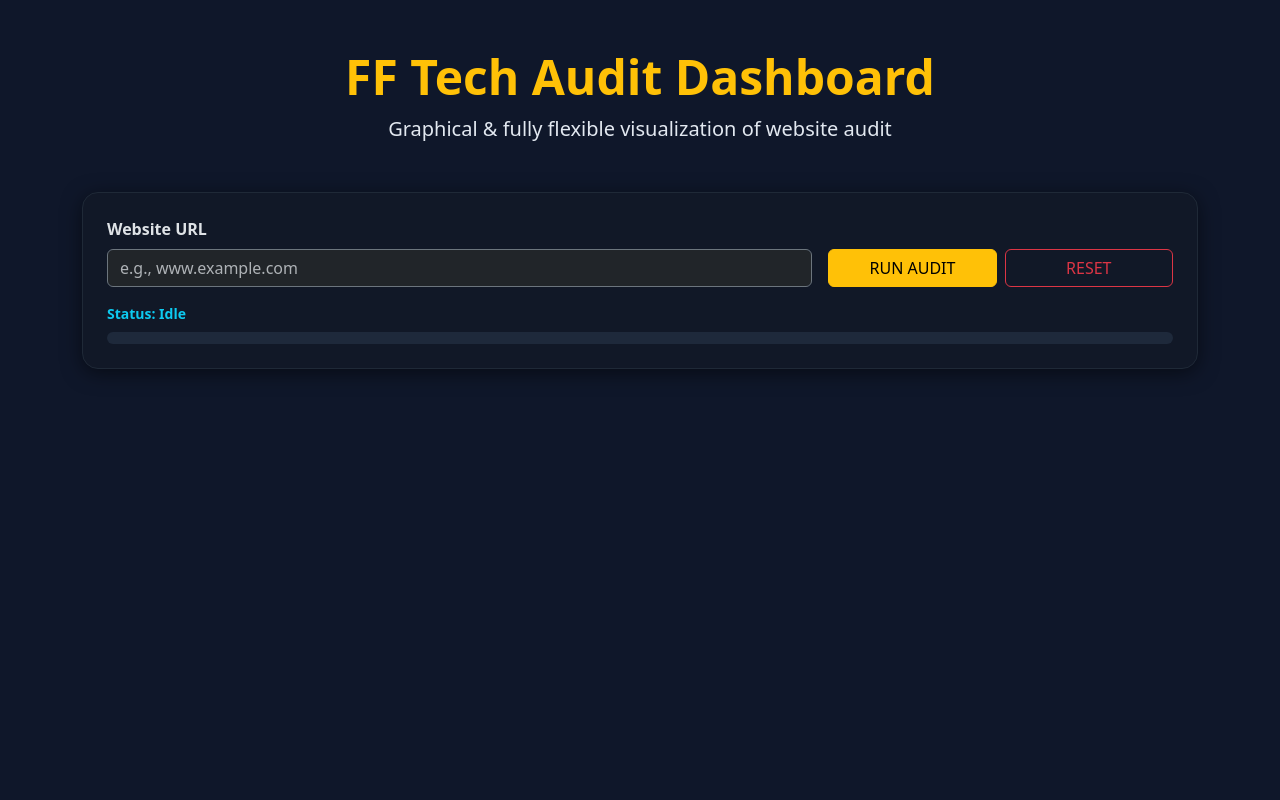
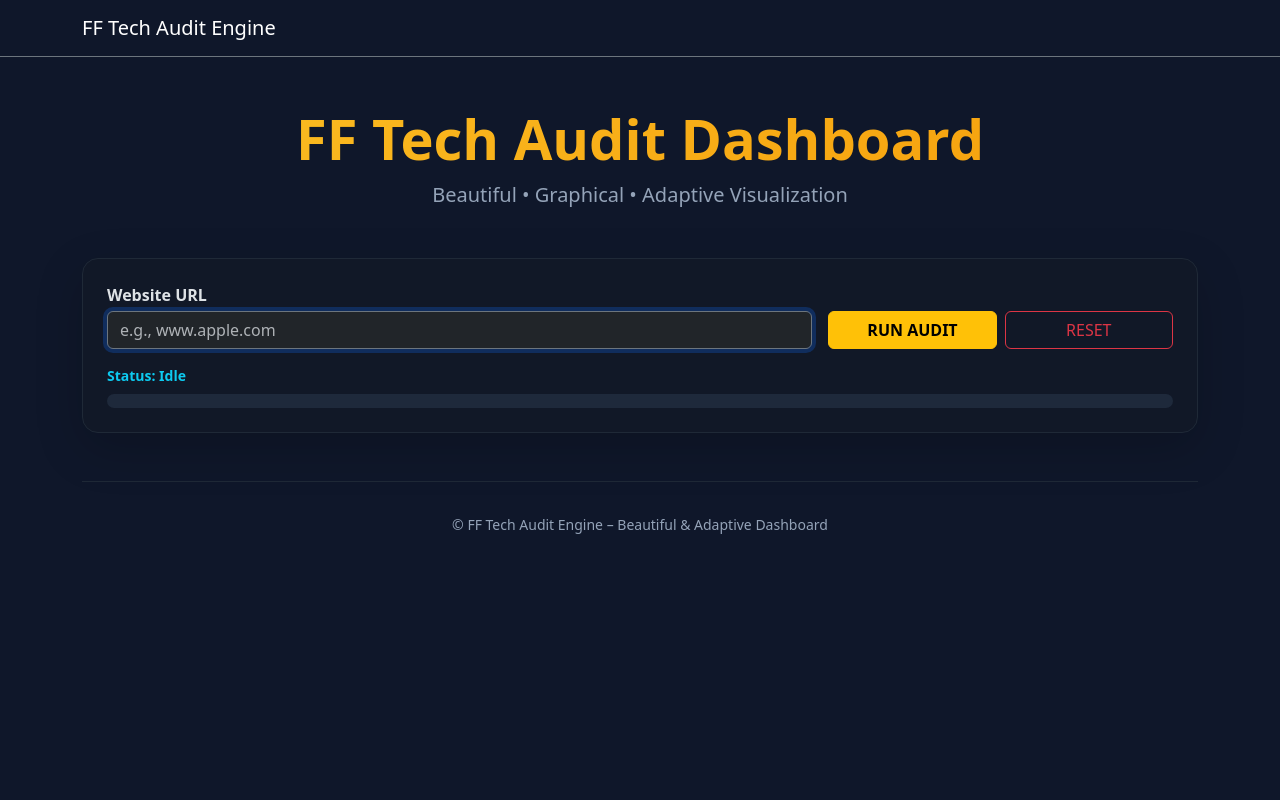
Before and after one commit to Swalehjamshaid/Jinnat.com, a FastAPI app: page / in a window 1280 px wide. Run offline with FastAPI, Linux system fonts and the light colour scheme.

Commit message:
Update index.html

```diff
--- a/fftech-ai-website-audit-saas-railway-ready/app/templates/index.html
+++ b/fftech-ai-website-audit-saas-railway-ready/app/templates/index.html
@@ -1,124 +1,239 @@
-<!DOCTYPE html>
+<!doctype html>
 <html lang="en" data-bs-theme="dark">
 <head>
   <meta charset="UTF-8">
-<meta name="viewport" content="width=device-width, initial-scale=1.0">
-<title>FF Tech Audit – Graphical Dashboard</title>
-
+  <meta name="viewport" content="width=device-width, initial-scale=1">
+  <title>FF Tech Audit – Beautiful Dashboard</title>
   <!-- Bootstrap 5 & Icons -->
   <link href="https://cdn.jsdelivr.net/npm/bootstrap@5.3.3/dist/css/bootstrap.min.css" rel="stylesheet">
   <link href="https://cdn.jsdelivr.net/npm/bootstrap-icons@1.11.3/font/bootstrap-icons.css" rel="stylesheet">
-
   <!-- Chart.js -->
   <script src="https://cdn.jsdelivr.net/npm/chart.js@4.4.1/dist/chart.umd.min.js"></script>
-
   <style>
     :root {
-  --primary:#fbbf24; --bg:#0f172a; --card:#111827; --border:#1f2937;
-  --muted:#94a3b8; --text:#e2e8f0; --success:#22c55e; --warning:#eab308; --danger:#ef4444;
+      --primary: #fbbf24;
+      --bg: #0f172a;
+      --card: #111827;
+      --border: #1f2937;
+      --muted: #94a3b8;
+      --text: #e2e8f0;
+      --success: #22c55e;
+      --warning: #eab308;
+      --danger: #ef4444;
+      --gradient-gold: linear-gradient(135deg, #fbbf24, #f59e0b);
+      --gradient-success: linear-gradient(135deg, #22c55e, #16a34a);
+      --gradient-warning: linear-gradient(135deg, #eab308, #ca8a04);
+      --gradient-danger: linear-gradient(135deg, #ef4444, #dc2626);
     }
-body { background: var(--bg); color: var(--text); font-family: system-ui,sans-serif; }
-.card { background: var(--card); border:1px solid var(--border); border-radius:1rem; box-shadow:0 4px 20px rgba(0,0,0,0.5);}
-.kpi { font-weight:800; font-size:2rem; color:var(--primary);}
-.badge-grade { font-size:1.5rem; padding:0.5rem 1rem; border-radius:0.75rem;}
-.progress { height:12px; background:#1e293b; border-radius:6px; overflow:hidden;}
-pre.code-block { background:#0f172a; border:1px solid var(--border); border-radius:0.5rem; padding:1rem; font-size:0.9rem; max-height:300px; overflow:auto;}
-.score-ring { width:200px; height:200px; margin:0 auto; position:relative;}
-.score-ring svg { transform: rotate(-90deg);}
-.circle-bg { stroke: rgba(255,255,255,0.1); fill:none; stroke-width:16; }
-.circle { stroke-width:16; stroke-linecap:round; fill:none; transition:0.5s;}
-.section-header { color: var(--primary); margin:2rem 0 1rem; border-bottom:1px solid var(--border); padding-bottom:0.5rem;}
+    body {
+      background: var(--bg);
+      color: var(--text);
+      font-family: system-ui, sans-serif;
+      min-height: 100vh;
+    }
+    .card {
+      background: var(--card);
+      border: 1px solid var(--border);
+      border-radius: 1rem;
+      box-shadow: 0 8px 30px rgba(0,0,0,0.6);
+      overflow: hidden;
+      transition: transform 0.3s ease, box-shadow 0.3s ease;
+    }
+    .card:hover {
+      transform: translateY(-6px);
+      box-shadow: 0 12px 40px rgba(251,191,36,0.15);
+    }
+    .kpi {
+      font-weight: 900;
+      font-size: 3.5rem;
+      background: var(--gradient-gold);
+      -webkit-background-clip: text;
+      -webkit-text-fill-color: transparent;
+      line-height: 1;
+    }
+    .muted { color: var(--muted); }
+    .progress {
+      height: 14px;
+      background: #1e293b;
+      border-radius: 7px;
+      overflow: hidden;
+    }
+    .progress-bar {
+      background: var(--gradient-gold);
+      transition: width 0.8s ease;
+    }
+    .badge-grade {
+      font-size: 1.8rem;
+      padding: 0.8rem 1.6rem;
+      border-radius: 2rem;
+      box-shadow: 0 4px 15px rgba(34,197,94,0.4);
+    }
+    .score-ring {
+      width: 260px;
+      height: 260px;
+      margin: 0 auto;
+      position: relative;
+    }
+    .score-ring svg {
+      transform: rotate(-90deg);
+    }
+    .circle-bg {
+      fill: none;
+      stroke: rgba(255,255,255,0.08);
+      stroke-width: 20;
+    }
+    .circle {
+      fill: none;
+      stroke-linecap: round;
+      stroke-width: 20;
+      transition: stroke-dashoffset 1.2s ease, stroke 1.2s ease;
+    }
+    .section-header {
+      color: var(--primary);
+      margin: 2.5rem 0 1.5rem;
+      font-weight: 700;
+      border-bottom: 2px solid rgba(251,191,36,0.3);
+      padding-bottom: 0.75rem;
+    }
+    .metric-card {
+      background: linear-gradient(135deg, #1e293b, #111827);
+      border: 1px solid var(--border);
+      border-radius: 1rem;
+      padding: 1.5rem;
+      text-align: center;
+      transition: all 0.3s ease;
+    }
+    .metric-card:hover {
+      transform: translateY(-8px);
+      box-shadow: 0 12px 40px rgba(251,191,36,0.2);
+    }
+    .metric-value {
+      font-size: 2.5rem;
+      font-weight: 900;
+      background: var(--gradient-gold);
+      -webkit-background-clip: text;
+      -webkit-text-fill-color: transparent;
+    }
+    .error-box {
+      background: rgba(239,68,68,0.15);
+      border: 1px solid var(--danger);
+      color: #fecaca;
+      padding: 1.5rem;
+      border-radius: 0.75rem;
+      margin: 1.5rem 0;
+    }
+    canvas { max-height: 340px; margin: 0 auto; display: block; }
+    footer {
+      border-top: 1px solid var(--border);
+      padding-top: 2rem;
+      margin-top: 4rem;
+    }
   </style>
 </head>
 <body>
+  <!-- Navbar -->
+  <nav class="navbar navbar-expand-lg border-bottom border-secondary">
+    <div class="container">
+      <a class="navbar-brand" href="/">FF Tech Audit Engine</a>
+    </div>
+  </nav>
 
   <div class="container py-5">
-
     <header class="text-center mb-5">
-    <h1 class="display-5 fw-bold text-warning">FF Tech Audit Dashboard</h1>
-    <p class="lead muted">Graphical & fully flexible visualization of website audit</p>
+      <h1 class="display-4 fw-bold" style="background: var(--gradient-gold); -webkit-background-clip: text; -webkit-text-fill-color: transparent;">
+        FF Tech Audit Dashboard
+      </h1>
+      <p class="lead muted">Beautiful • Graphical • Adaptive Visualization</p>
     </header>
 
-  <!-- Input -->
-  <section class="card p-4 mb-5">
+    <!-- Input & Controls -->
+    <section class="card p-4 mb-5 shadow-lg">
       <div class="row g-3 align-items-end">
         <div class="col-md-8">
-        <label class="form-label fw-semibold">Website URL</label>
-        <input id="urlInput" type="text" class="form-control bg-dark text-white border-secondary" placeholder="e.g., www.example.com">
+          <label class="form-label fw-semibold mb-1">Website URL</label>
+          <input id="urlInput" type="text" class="form-control bg-dark text-white border-secondary" placeholder="e.g., www.apple.com" autofocus>
         </div>
         <div class="col-md-4 d-flex gap-2">
-        <button id="runBtn" class="btn btn-warning w-100">RUN AUDIT</button>
+          <button id="runBtn" class="btn btn-warning fw-bold w-100">RUN AUDIT</button>
           <button id="resetBtn" class="btn btn-outline-danger w-100">RESET</button>
         </div>
       </div>
       <div id="statusLine" class="mt-3 small fw-semibold text-info">Status: Idle</div>
       <div class="progress mt-2">
-      <div id="progressBar" class="progress-bar bg-info" role="progressbar" style="width: 0%"></div>
+        <div id="progressBar" class="progress-bar" role="progressbar" style="width: 0%"></div>
       </div>
     </section>
 
-  <div id="errorBox" class="alert alert-danger d-none"></div>
+    <!-- Error Display -->
+    <div id="errorBox" class="error-box d-none"></div>
 
-  <!-- Results -->
+    <!-- Results Area -->
     <div id="resultsArea" class="d-none">
-
-    <!-- Overall Score -->
+      <!-- Main Score Gauge -->
       <section class="text-center mb-5">
         <h5 class="muted mb-2">Audited URL</h5>
         <h4 id="auditUrl" class="text-info fw-medium">—</h4>
-      <div class="score-ring my-4">
-        <svg viewBox="0 0 240 240">
-          <circle class="circle-bg" cx="120" cy="120" r="110"/>
-          <circle id="scoreCircle" class="circle" cx="120" cy="120" r="110" stroke-dasharray="691" stroke-dashoffset="691"/>
+        <div class="score-ring my-5 position-relative">
+          <svg viewBox="0 0 260 260">
+            <circle class="circle-bg" cx="130" cy="130" r="120" />
+            <circle id="scoreCircle" class="circle" cx="130" cy="130" r="120" stroke-dasharray="753" stroke-dashoffset="753" />
           </svg>
           <div class="position-absolute top-50 start-50 translate-middle text-center">
-          <div id="ovScore" class="display-2 fw-black text-white">—</div>
+            <div id="ovScore" class="display-1 fw-black">—</div>
             <small class="text-muted">/100</small>
           </div>
         </div>
-      <div id="grade" class="badge-grade bg-primary text-white">—</div>
+        <div id="grade" class="badge-grade bg-success">—</div>
       </section>
 
-    <!-- KPI Cards -->
-    <section class="row g-4" id="kpiSection"></section>
-
-    <!-- Dynamic Cards -->
-    <section>
-      <h5 class="section-header">Detailed Metrics</h5>
-      <div class="row g-4" id="dynamicCards"></div>
-    </section>
+      <!-- KPIs -->
+      <section class="row g-4 mb-5" id="kpiSection"></section>
 
       <!-- Charts -->
-    <section>
-      <h5 class="section-header">Charts</h5>
-      <div class="row g-4" id="chartsSection"></div>
-    </section>
+      <section class="row g-4 mb-5" id="chartsSection"></section>
 
-    <!-- Raw JSON -->
-    <section>
-      <h5 class="section-header">Raw JSON</h5>
+      <!-- Raw JSON (collapsed by default) -->
+      <section class="mt-5">
+        <h5 class="text-warning mb-3">Raw Response (Debug)</h5>
         <pre id="auditJson" class="code-block"></pre>
       </section>
     </div>
 
+    <footer class="text-center small muted mt-5">
+      © FF Tech Audit Engine – Beautiful & Adaptive Dashboard
+    </footer>
   </div>
+
+  <!-- Bootstrap JS -->
+  <script src="https://cdn.jsdelivr.net/npm/bootstrap@5.3.3/dist/js/bootstrap.bundle.min.js"></script>
 
   <script>
     const $ = id => document.getElementById(id);
-if(!Element.prototype.empty) Element.prototype.empty=function(){this.innerHTML="";return this;};
-const create=(tag,className='',html='')=>{const el=document.createElement(tag);if(className)el.className=className;if(html)el.innerHTML=html;return el;};
-const setText=(id,val)=>{$(id)&&( $(id).textContent = val ?? "—");};
-const pretty=obj=>JSON.stringify(obj,null,2);
+    if(!Element.prototype.empty) Element.prototype.empty = function(){this.innerHTML="";return this;};
+    const create = (tag, className='', html='') => {
+      const el = document.createElement(tag);
+      if (className) el.className = className;
+      if (html) el.innerHTML = html;
+      return el;
+    };
+    const setText = (id, val) => { $(id) && ($(id).textContent = val ?? "—"); };
+    const pretty = obj => JSON.stringify(obj, null, 2);
+    const logDebug = (...args) => console.log(...args);
 
     function resetUI(){
       setText("statusLine","Status: Idle");
       $("progressBar").style.width="0%";
       $("kpiSection")?.empty();
-  $("dynamicCards")?.empty();
       $("chartsSection")?.empty();
       $("auditJson").textContent="";
       $("resultsArea").classList.add("d-none");
       $("errorBox").classList.add("d-none");
+      // Reset gauge
+      const circle = $("scoreCircle");
+      if (circle) {
+        circle.style.strokeDashoffset = "753";
+        circle.style.stroke = "#3b82f6";
+      }
     }
 
     function renderChart(container,title,data,type="bar"){
@@ -132,8 +247,14 @@ function renderChart(container,title,data,type="bar"){
         data,
         options:{
           responsive:true,
-      plugins:{legend:{labels:{color:"#e2e8f0"}}},
-      scales:type==="bar"?{x:{ticks:{color:"#93c5fd"},grid:{color:"#1f2937"}},y:{ticks:{color:"#93c5fd"},grid:{color:"#1f2937"},beginAtZero:true}}:{}
+          plugins:{
+            legend:{labels:{color:"#e2e8f0"}},
+            tooltip:{backgroundColor:"rgba(15,23,42,0.9)"}
+          },
+          scales:type==="bar"?{
+            x:{ticks:{color:"#93c5fd"},grid:{color:"#1f2937"}},
+            y:{ticks:{color:"#93c5fd"},grid:{color:"#1f2937"},beginAtZero:true}
+          }:{}
         }
       });
     }
@@ -141,54 +262,58 @@ function renderChart(container,title,data,type="bar"){
     function renderAll(msg){
       $("resultsArea").classList.remove("d-none");
 
-  // KPIs
-  const kpiSection=$("kpiSection"); kpiSection.empty();
+      // Overall Score & Grade
+      setText("auditUrl", msg.url || "—");
+      const score = Number(msg.overall_score) || 0;
+      setText("ovScore", score);
+      setText("grade", msg.grade || "—");
+
+      // Animated score ring
+      const circle = $("scoreCircle");
+      const circumference = 753;
+      circle.style.strokeDashoffset = circumference * (1 - score/100);
+      circle.style.stroke = score >= 85 ? 'var(--success)' :
+                            score >= 70 ? 'var(--warning)' :
+                            score >= 55 ? 'orange' : 'var(--danger)';
+
+      // KPIs – graphical cards with icons
+      const kpiSection = $("kpiSection"); kpiSection.empty();
       const kpis = msg.breakdown || {};
-  for(const [key,val] of Object.entries(kpis)){
-    const col=create("div","col-md-3");
-    const card=create("div","card p-4 text-center");
-    const displayVal = (typeof val==='object' && val.score!==undefined)?val.score:val;
-    card.innerHTML=`<div class="muted small fw-semibold mb-1">${key.charAt(0).toUpperCase()+key.slice(1)}</div><div class="kpi">${displayVal ?? '—'}</div>`;
+      const icons = {
+        seo: "bi-search",
+        performance: "bi-speedometer2",
+        links: "bi-link-45deg",
+        competitors: "bi-people-fill"
+      };
+      for (const [key, val] of Object.entries(kpis)) {
+        const displayVal = (typeof val === 'object' && val.score !== undefined) ? val.score : val;
+        const col = create("div", "col-md-3 col-sm-6");
+        const card = create("div", "metric-card");
+        card.innerHTML = `
+          <i class="bi ${icons[key.toLowerCase()] || 'bi-graph-up'} fs-3 mb-2 text-primary"></i>
+          <div class="muted small fw-semibold mb-1">${key.charAt(0).toUpperCase() + key.slice(1)}</div>
+          <div class="metric-value">${displayVal ?? '—'}</div>
+        `;
         col.appendChild(card);
         kpiSection.append(col);
       }
 
-  // Overall Score
-  setText("ovScore", msg.overall_score ?? '—');
-  setText("grade", msg.grade ?? '—');
-  setText("auditUrl", msg.url ?? '—');
-
-  // Score ring
-  const score = Number(msg.overall_score) || 0;
-  const circle=$("scoreCircle");
-  const circumference = 691;
-  circle.style.strokeDashoffset = circumference * (1 - score/100);
-  circle.style.stroke = score>=85 ? 'var(--success)':score>=70?'var(--warning)':score>=55?'orange':'var(--danger)';
-
-  // Dynamic Cards
-  const dyn=$("dynamicCards"); dyn.empty();
-  if(msg.dynamic?.cards){
-    msg.dynamic.cards.forEach(c=>{
-      const col=create("div","col-md-3");
-      const card=create("div","card p-3 text-center");
-      card.innerHTML=`<div class="muted small mb-1">${c.title}</div><div class="kpi">${c.value}${c.unit??''}</div>`;
-      col.appendChild(card);
-      dyn.append(col);
+      // Charts – beautiful with gradients
+      const chartsSection = $("chartsSection"); chartsSection.empty();
+      if (msg.chart_data) {
+        Object.entries(msg.chart_data).forEach(([key, data]) => {
+          renderChart(chartsSection, key.charAt(0).toUpperCase() + key.slice(1), data, key === "doughnut" ? "doughnut" : "bar");
         });
       }
 
-  // Charts
-  const chartsSection=$("chartsSection"); chartsSection.empty();
-  if(msg.chart_data) Object.entries(msg.chart_data).forEach(([key,data])=>{
-    renderChart(chartsSection,key.charAt(0).toUpperCase()+key.slice(1),data,key==="doughnut"?"doughnut":"bar");
-  });
-
-  // Raw JSON
+      // Raw JSON (collapsed by default)
       $("auditJson").textContent = pretty(msg);
     }
 
-// WebSocket
-let socket=null;
+    // ──────────────────────────────────────────────
+    // WebSocket (exact same as your original code – no changes)
+    // ──────────────────────────────────────────────
+    let socket = null;
     function makeWsUrl(path){ return `${location.protocol==="https:"?"wss:":"ws:"}//${location.host}${path}`; }
     function updateStatus(msg){
       if(msg.status) setText("statusLine",`Status: ${msg.status}`);
@@ -198,7 +323,6 @@ function runAudit(url){
       resetUI();
       setText("statusLine","Status: Connecting...");
       $("progressBar").style.width="5%";
-
       if(socket?.readyState===WebSocket.OPEN) socket.close();
       socket=new WebSocket(makeWsUrl("/ws"));
       socket.addEventListener("open",()=>{
@@ -207,28 +331,25 @@ function runAudit(url){
       });
       socket.addEventListener("message",ev=>{
         let msg;
-    try{ msg=JSON.parse(ev.data); }catch(e){console.error("Parse error",e); return;}
+        try{ msg=JSON.parse(ev.data); }catch(e){logDebug("Parse error",e); return;}
         updateStatus(msg);
         if(msg.error){ $("errorBox").textContent=msg.error; $("errorBox").classList.remove("d-none"); }
         if(msg.finished && !msg.error){ updateStatus({status:"✅ Completed",crawl_progress:100}); renderAll(msg); }
       });
-  socket.addEventListener("close",()=>{ console.log("WebSocket closed"); });
+      socket.addEventListener("close",()=>{ logDebug("WebSocket closed"); });
       socket.addEventListener("error",()=>{$("errorBox").textContent="Connection failed"; $("errorBox").classList.remove("d-none");});
     }
-
-// Event listeners
+    // Event listeners (unchanged)
     $("runBtn").addEventListener("click",()=>{
       const url=$("urlInput").value.trim();
       if(!url){ $("errorBox").textContent="Please enter a valid URL"; $("errorBox").classList.remove("d-none"); return; }
       runAudit(url);
     });
     $("resetBtn").addEventListener("click",()=>{ if(socket?.readyState===WebSocket.OPEN) socket.close(); resetUI(); });
-
-// Auto-load from URL param
+    // Auto-load from URL param (unchanged)
     const params = new URLSearchParams(window.location.search);
     const auditUrl = params.get('url');
     if(auditUrl){ $("urlInput").value = decodeURIComponent(auditUrl); runAudit(auditUrl); }
-
   </script>
 </body>
 </html>
```
Lines whose indentation alone changed are shown as unchanged.
